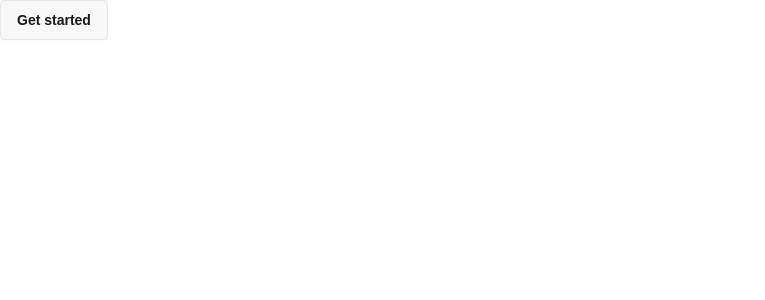
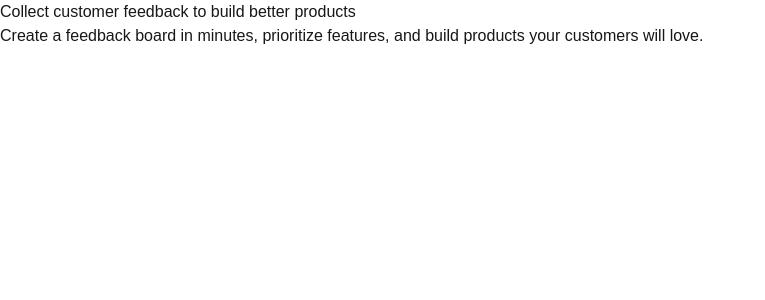
Before and after one commit to fuerstcodes/first_saas, a Next.js app: page / in a window 1280 px wide. Shown: the top 300 px of the page, without its empty margins (0-765 px from the left). Built offline with nearby package versions, Linux system fonts and the light colour scheme.

Commit message:
Updated page.js; white background

```diff
--- a/app/globals.css
+++ b/app/globals.css
@@ -15,8 +15,8 @@
 
 @media (prefers-color-scheme: dark) {
   :root {
-    --background: #0a0a0a;
-    --foreground: #ededed;
+    --background: #ffffff;
+    --foreground: #171717;
   }
 }
 
--- a/app/page.js
+++ b/app/page.js
@@ -3,7 +3,11 @@
 export default function Home() {
   return (
     <main>
-      <button className="btn">Get started</button>
+      <h1>Collect customer feedback to build better products</h1>
+      <div>
+        Create a feedback board in minutes, prioritize features, and build
+        products your customers will love.
+      </div>
     </main>
   );
 }
```
